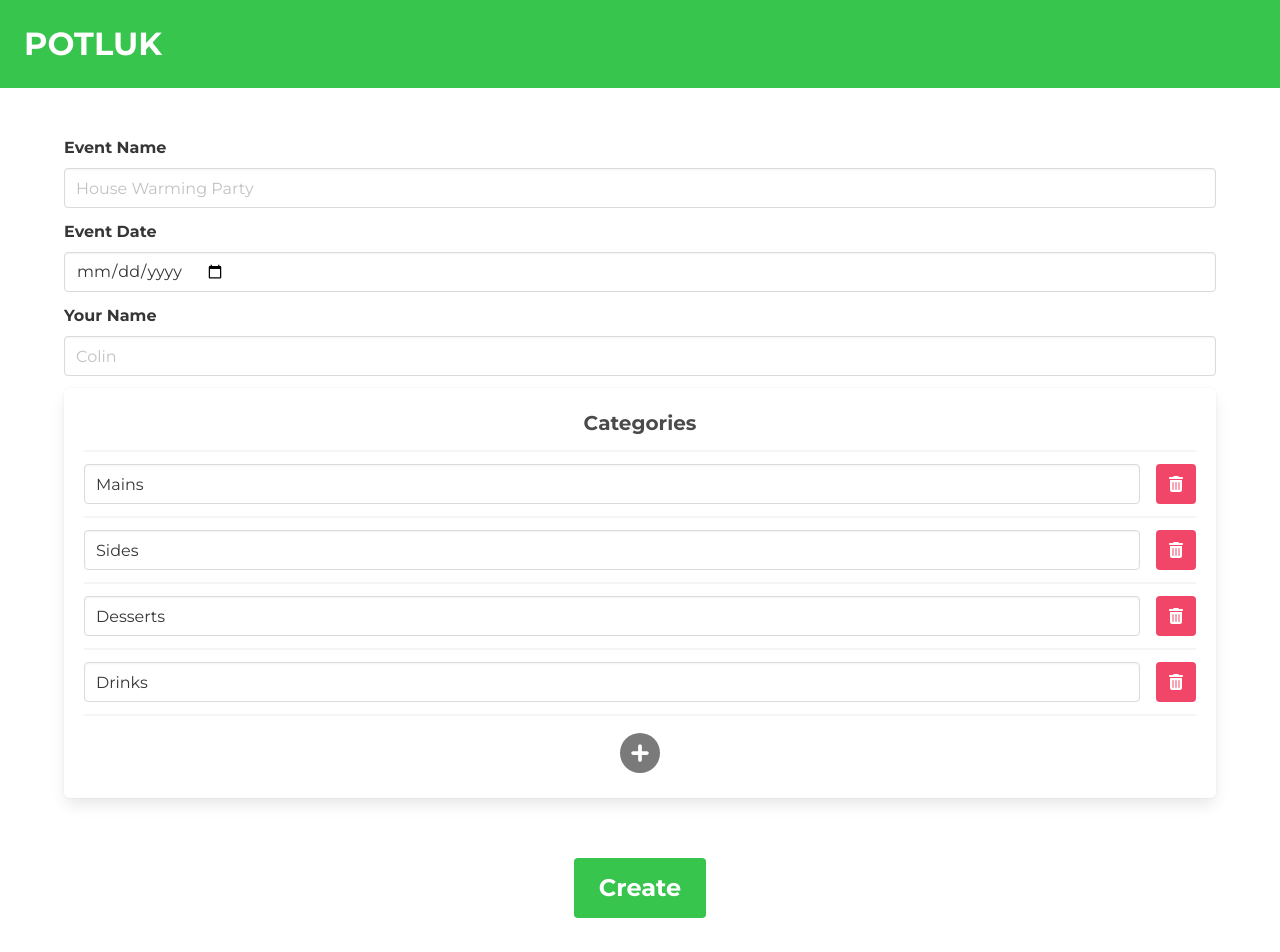
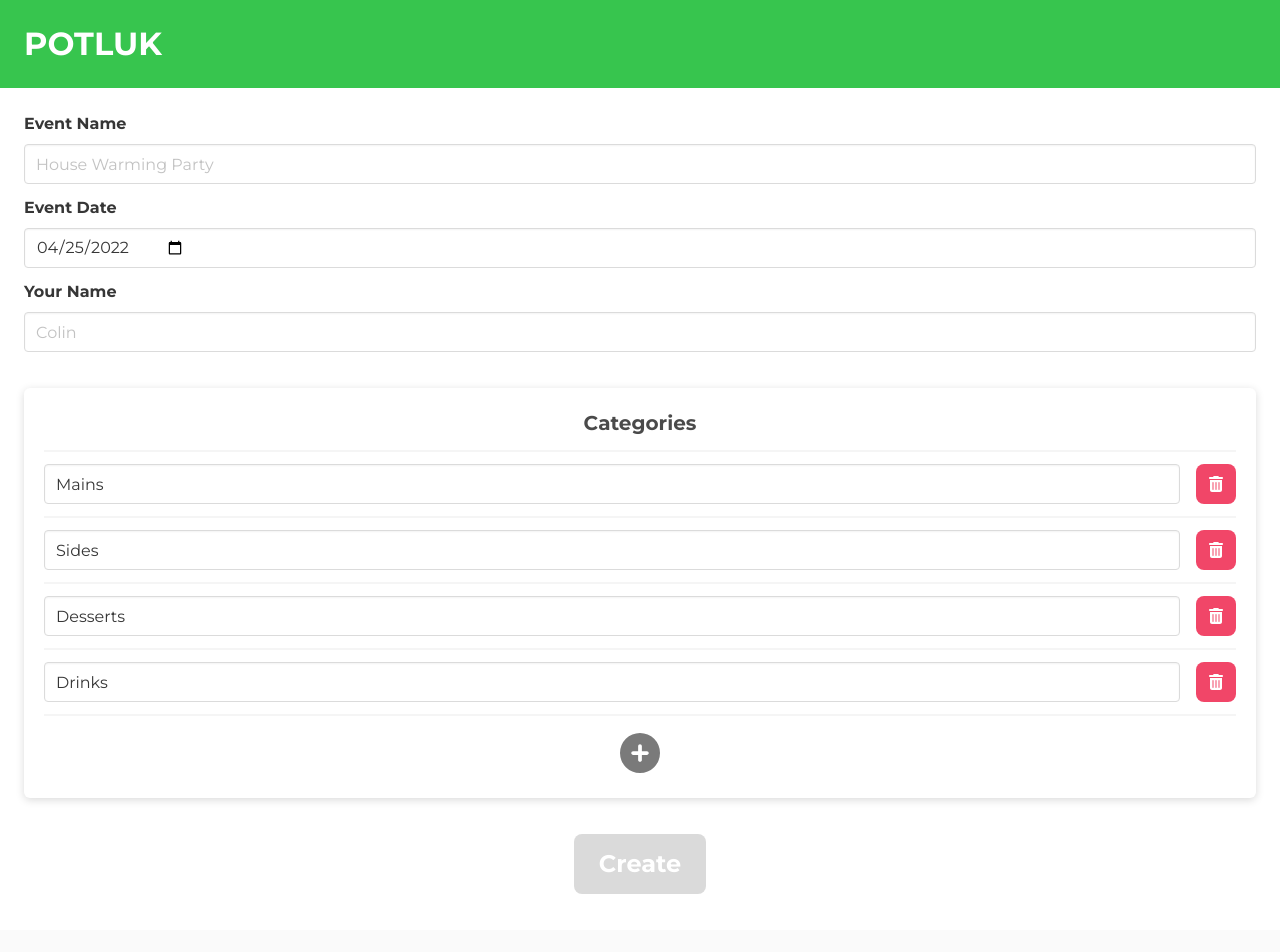
Before and after one commit to c-o-l-i-n/potluk, a Next.js app: page /new in a window 1280 px wide. Shown: the top 952 px of the page. Built offline with nearby package versions, Linux system fonts and the light colour scheme.

Commit message:
🎨 Update style to match Figma designs

```diff
--- a/components/AddItemButton.tsx
+++ b/components/AddItemButton.tsx
@@ -8,11 +8,10 @@ type Props = {
 
 const AddItemButton = ({ onClick, disabled }: Props) => {
 	return (
-		<div className='potluk-box-item is-flex is-justify-content-center is-align-items-center'>
+		<div className='box-item is-flex is-justify-content-center is-align-items-center'>
 			<button
-				className='button is-medium is-ghost'
+				className={`button is-medium is-ghost ${disabled ? 'disabled' : ''}`}
 				onClick={() => onClick()}
-				disabled={disabled}
 			>
 				<span className='icon is-medium'>
 					<FontAwesomeIcon
--- a/components/Box.tsx
+++ b/components/Box.tsx
@@ -3,7 +3,7 @@ type Props = {
 }
 
 const Box = ({ children }: Props) => {
-	return <div className='box potluk-box mb-6'>{children}</div>
+	return <div className='box'>{children}</div>
 }
 
 export default Box
--- a/components/BoxCategoryItem.tsx
+++ b/components/BoxCategoryItem.tsx
@@ -5,27 +5,30 @@ import Category from '../models/category'
 type Props = {
 	category: Category
 	onDelete: Function
+	onChange: Function
 	disabled: boolean
 }
 
-const BoxCategoryItem = ({ category, onDelete, disabled }: Props) => {
+const BoxCategoryItem = ({ category, onDelete, onChange, disabled }: Props) => {
 	return (
-		<div className='potluk-box-item is-flex is-justify-content-space-between is-align-items-center'>
+		<div className='box-item is-flex is-justify-content-space-between is-align-items-center'>
 			<input
 				className='input mr-4'
 				type='text'
 				defaultValue={category.name}
-				onInput={(e) => {
-					category.name = (e.target as HTMLInputElement).value
+				onChange={(e) => {
+					onChange({
+						...category,
+						name: (e.target as HTMLInputElement).value.trim(),
+					})
 				}}
 				disabled={disabled}
 			></input>
 			<button
-				className='button is-danger'
+				className={`button is-danger ${disabled ? 'disabled' : ''}`}
 				onClick={() => {
 					onDelete(category.id)
 				}}
-				disabled={disabled}
 			>
 				<span className='icon is-small'>
 					<FontAwesomeIcon icon={faTrashCan} />
--- a/components/BoxHeader.tsx
+++ b/components/BoxHeader.tsx
@@ -6,7 +6,7 @@ type Props = {
 
 const BoxHeader = ({ text }: Props) => {
 	return (
-		<div className='potluk-box-item is-size-5 has-text-centered has-text-weight-bold'>
+		<div className='box-item is-size-5 has-text-centered has-text-weight-bold'>
 			{text}
 		</div>
 	)
--- a/components/CreateButton.tsx
+++ b/components/CreateButton.tsx
@@ -1,14 +1,15 @@
 type Props = {
 	onClick: Function
 	isLoading: boolean
+	disabled: boolean
 }
 
-const CreateButton = ({ onClick, isLoading }: Props) => {
+const CreateButton = ({ onClick, isLoading, disabled }: Props) => {
 	return (
 		<button
 			className={`button is-primary is-size-4 is-large has-text-weight-bold mt-3 ${
-				isLoading ? 'is-loading' : ''
-			}`}
+				isLoading || disabled ? 'disabled' : ''
+			} ${isLoading ? 'is-loading' : ''}`}
 			onClick={() => onClick()}
 		>
 			Create
--- a/components/InputField.tsx
+++ b/components/InputField.tsx
@@ -1,5 +1,3 @@
-import { ChangeEvent } from 'react'
-
 type Props = {
 	type: string
 	label: string
@@ -7,6 +5,7 @@ type Props = {
 	onChange: Function
 	disabled: boolean
 	onEnterKeyPressed: Function
+	swapBold: boolean
 }
 
 const InputField = ({
@@ -16,23 +15,32 @@ const InputField = ({
 	onChange,
 	disabled,
 	onEnterKeyPressed,
+	swapBold,
 }: Props) => {
 	const kebabCase = (text: string) => text.toLowerCase().replace(' ', '-')
 	const fieldName = kebabCase(label)
 
+	const defaultDate = `${new Date().getFullYear()}-${(new Date().getMonth() + 1)
+		.toString()
+		.padStart(2, '0')}-${new Date().getDate().toString().padStart(2, '0')}`
+
 	return (
-		<div className='field'>
-			<label className='label' htmlFor={fieldName}>
+		<div className='field w-100'>
+			<label
+				className={`label ${swapBold ? 'has-text-weight-normal' : ''}`}
+				htmlFor={fieldName}
+			>
 				{label}
 			</label>
 			<div className='control'>
 				<input
-					className='input'
+					className={`input ${swapBold ? 'has-text-weight-bold' : ''}`}
 					type={type}
 					name={fieldName}
 					placeholder={placeholder}
+					defaultValue={type === 'date' ? defaultDate : ''}
 					onChange={(e) => {
-						onChange((e.target as HTMLInputElement).value)
+						onChange((e.target as HTMLInputElement).value.trim())
 					}}
 					disabled={disabled}
 					onKeyPress={(e) => {
--- a/pages/new.tsx
+++ b/pages/new.tsx
@@ -12,7 +12,6 @@ import BoxHeader from '../components/BoxHeader'
 import Box from '../components/Box'
 
 const New: NextPage = () => {
-	const defaultDate = new Date(new Date().setDate(new Date().getDate() + 7)) // 1 week in the future
 	const defaultCategories = [
 		new Category('Mains', []),
 		new Category('Sides', []),
@@ -21,7 +20,7 @@ const New: NextPage = () => {
 	]
 
 	const [eventName, setEventName] = useState<string>('')
-	const [eventDate, setEventDate] = useState<Date>(defaultDate)
+	const [eventDate, setEventDate] = useState<Date>(new Date())
 	const [username, setUsername] = useState<string>('')
 	const [categories, setCategories] = useState<Category[]>(defaultCategories)
 	const [isLoading, setIsLoading] = useState(false)
@@ -45,8 +44,6 @@ const New: NextPage = () => {
 
 	return (
 		<>
-			<main className='section'>
-				<div className='container'>
 			<InputField
 				type='text'
 				label='Event Name'
@@ -54,6 +51,7 @@ const New: NextPage = () => {
 				onChange={setEventName}
 				onEnterKeyPressed={() => {}}
 				disabled={isLoading}
+				swapBold={false}
 			/>
 			<InputField
 				type='date'
@@ -61,6 +59,7 @@ const New: NextPage = () => {
 				onChange={setEventDate}
 				onEnterKeyPressed={() => {}}
 				disabled={isLoading}
+				swapBold={false}
 			/>
 			<InputField
 				type='text'
@@ -69,7 +68,10 @@ const New: NextPage = () => {
 				onChange={setUsername}
 				onEnterKeyPressed={() => {}}
 				disabled={isLoading}
+				swapBold={false}
 			/>
+
+			<br />
 
 			<Box>
 				<BoxHeader text='Categories' />
@@ -79,18 +81,33 @@ const New: NextPage = () => {
 						key={category.id}
 						category={category}
 						onDelete={deleteCategory}
+						onChange={(category: Category) => {
+							setCategories([
+								...categories.filter((c) => c.id !== category.id),
+								category,
+							])
+						}}
 						disabled={isLoading}
 					/>
 				))}
 
 				<AddItemButton onClick={addCategory} disabled={isLoading} />
 			</Box>
+
+			<div className='is-flex is-justify-content-center mb-3'>
+				<CreateButton
+					onClick={createPotluk}
+					isLoading={isLoading}
+					disabled={
+						!(
+							eventName &&
+							eventDate &&
+							categories.length &&
+							categories.every((c) => !!c.name)
+						)
+					}
+				/>
 			</div>
-
-				<div className='is-flex is-justify-content-center'>
-					<CreateButton onClick={createPotluk} isLoading={isLoading} />
-				</div>
-			</main>
 		</>
 	)
 }
--- a/styles/globals.scss
+++ b/styles/globals.scss
@@ -1,15 +1,43 @@
+// ---------------------- Bulma ----------------------
+
+$primary: #37c54e;
+$link: $primary;
+
+$family-primary: 'Montserrat';
+
+$box-shadow: 0px 0.125rem 0.5rem rgba(0, 0, 0, 0.15);
+
+$control-radius: 0.5rem;
+
+@import '~bulma/bulma.sass';
+
+// ------------------ Custom Styles ------------------
+
 body {
-	display: flex;
+	@extend .has-background-primary;
+}
+
+#__next {
 	min-height: 100vh;
-	flex-direction: column;
+
+	@extend .is-flex;
+	@extend .is-flex-grow-1;
+	@extend .is-flex-direction-column;
 }
 
 main {
-	flex: 1;
+	@extend .p-5;
+	@extend .mb-0;
+	@extend .is-flex-grow-1;
+	@extend .has-background-white;
+	@extend .content;
 }
 
-.potluk-box {
-	.potluk-box-item {
+.box {
+	@extend .mb-5;
+	@extend .w-100;
+
+	.box-item {
 		padding: 0.75rem 0;
 		border-bottom: solid #f5f5f5 2px;
 
@@ -24,15 +52,11 @@ main {
 	}
 }
 
-// ---------------------- Bulma ----------------------
+.w-100 {
+	width: 100%;
+}
 
-// Set your brand colors
-// $scarlet: #bb0000;
-// $gray: #666666;
-
-$primary: #37c54e;
-$link: $primary;
-
-$family-primary: 'Montserrat';
-
-@import '~bulma/bulma.sass';
+button.disabled {
+	background-color: rgba($grey-light, 0.5) !important;
+	pointer-events: none;
+}
```
Also changed, not shown: components/BoxItem.tsx (+11 -11 lines), pages/[id].tsx (+27 -24 lines). Lines whose indentation alone changed are shown as unchanged.
